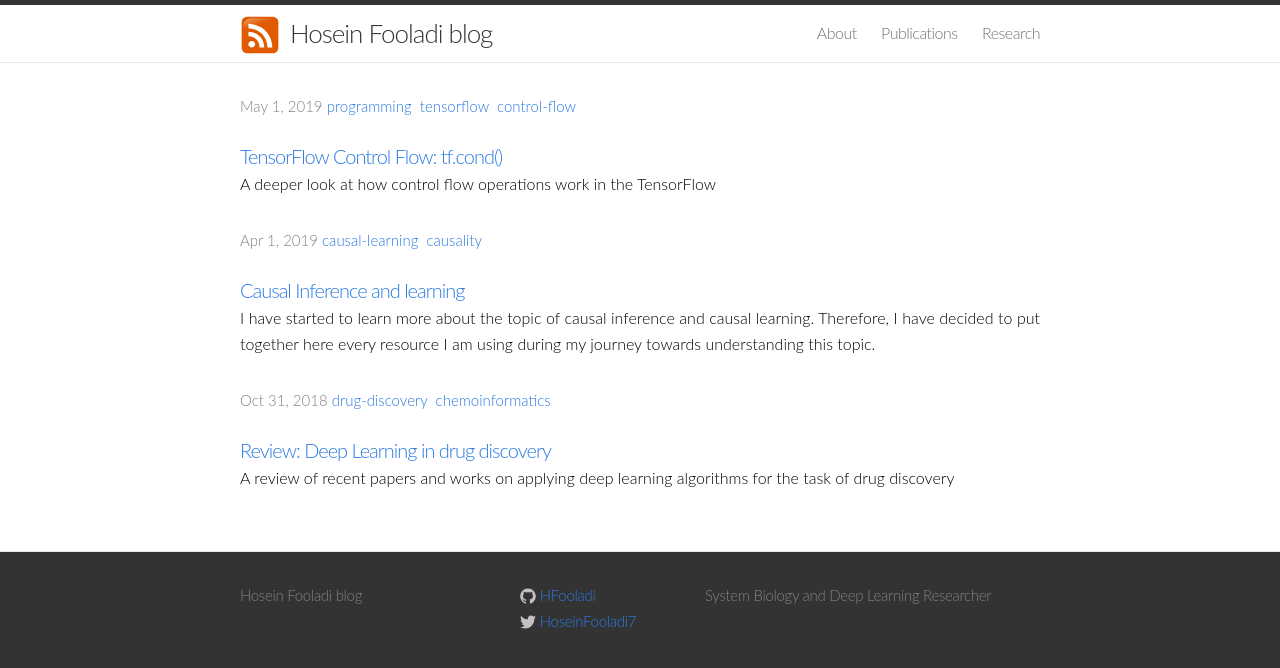
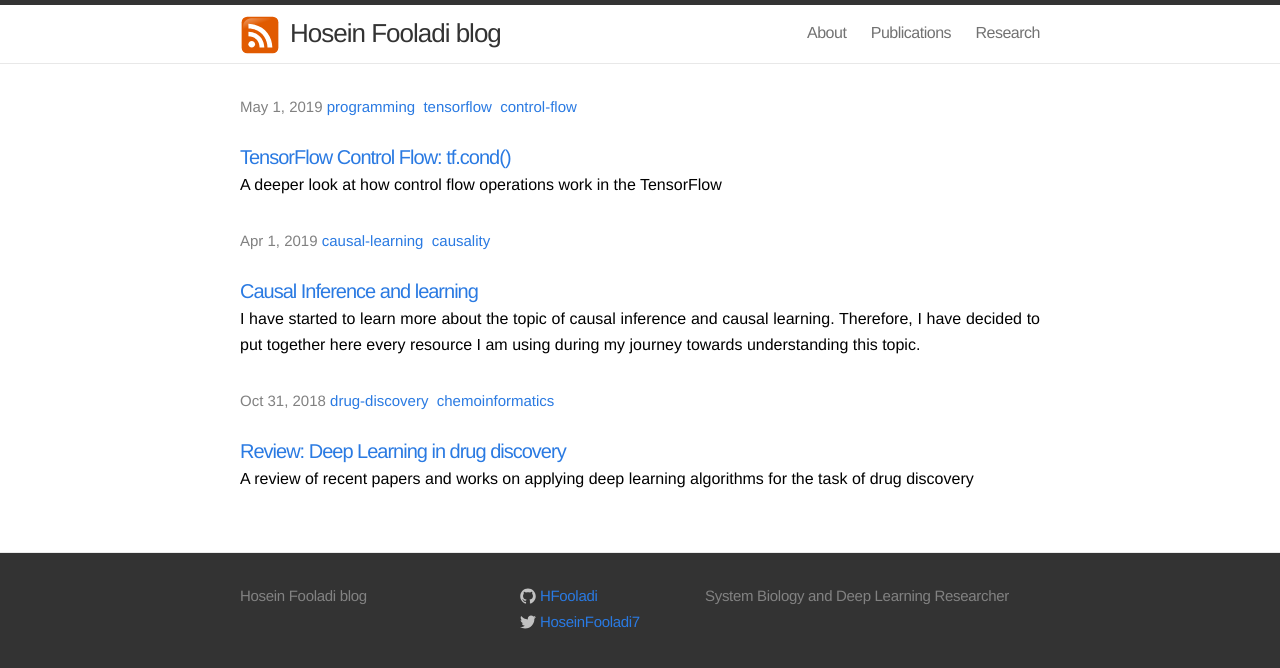
Before and after one commit to HFooladi/HFooladi.github.io, a Jekyll site: the page built from index.html, in a window 1280 px wide. Shown: the top 668 px of the page. Built offline with Jekyll 4.4.1, drawn with Linux system fonts in a browser that asks for light colours.

Commit message:
Update main.css

```diff
--- a/css/main.css
+++ b/css/main.css
@@ -10,7 +10,7 @@ html, body { height: 100%; }
 
 body {
     text-align: justify;
-    font-family: Lato, "Helvetica Neue", Helvetica, Arial, sans-serif;
+    font-family: et-book, "Helvetica Neue", Helvetica, Arial, sans-serif;
     font-size: 16px;
     line-height: 26px;
     font-weight: 300;
```
